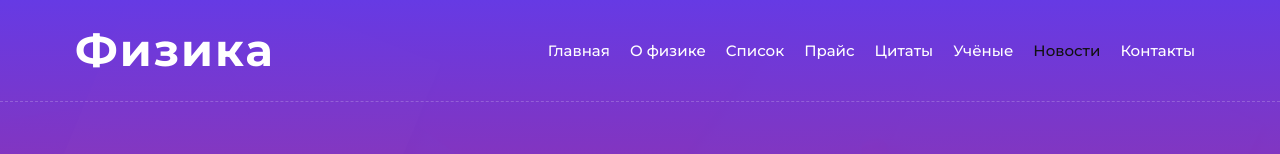
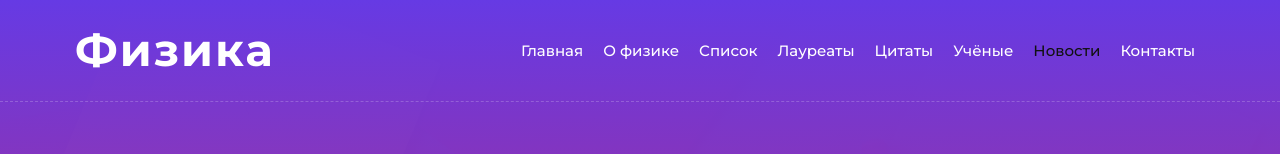
Before and after one commit to mikhalkevich/PhysicsSchool67, a plain HTML site: page index.html in a window 1280 px wide. Shown: the top 154 px of the page. Drawn offline with nearby package versions, Linux system fonts and the light colour scheme.

Commit message:
Layerats

```diff
--- a/index.html
+++ b/index.html
@@ -30,7 +30,7 @@
                         <a href="#home" class="nav-item nav-link active">Главная</a>
                         <a href="#about" class="nav-item nav-link">О физике</a>
                         <a href="#portfolio" class="nav-item nav-link">Список</a>
-                        <a href="#price" class="nav-item nav-link">Прайс</a>
+                        <a href="#price" class="nav-item nav-link">Лауреаты</a>
                         <a href="#review" class="nav-item nav-link">Цитаты</a>
                         <a href="#team" class="nav-item nav-link">Учёные</a>
                         <a href="#blog" class="nav-item nav-link">Новости</a>
```
